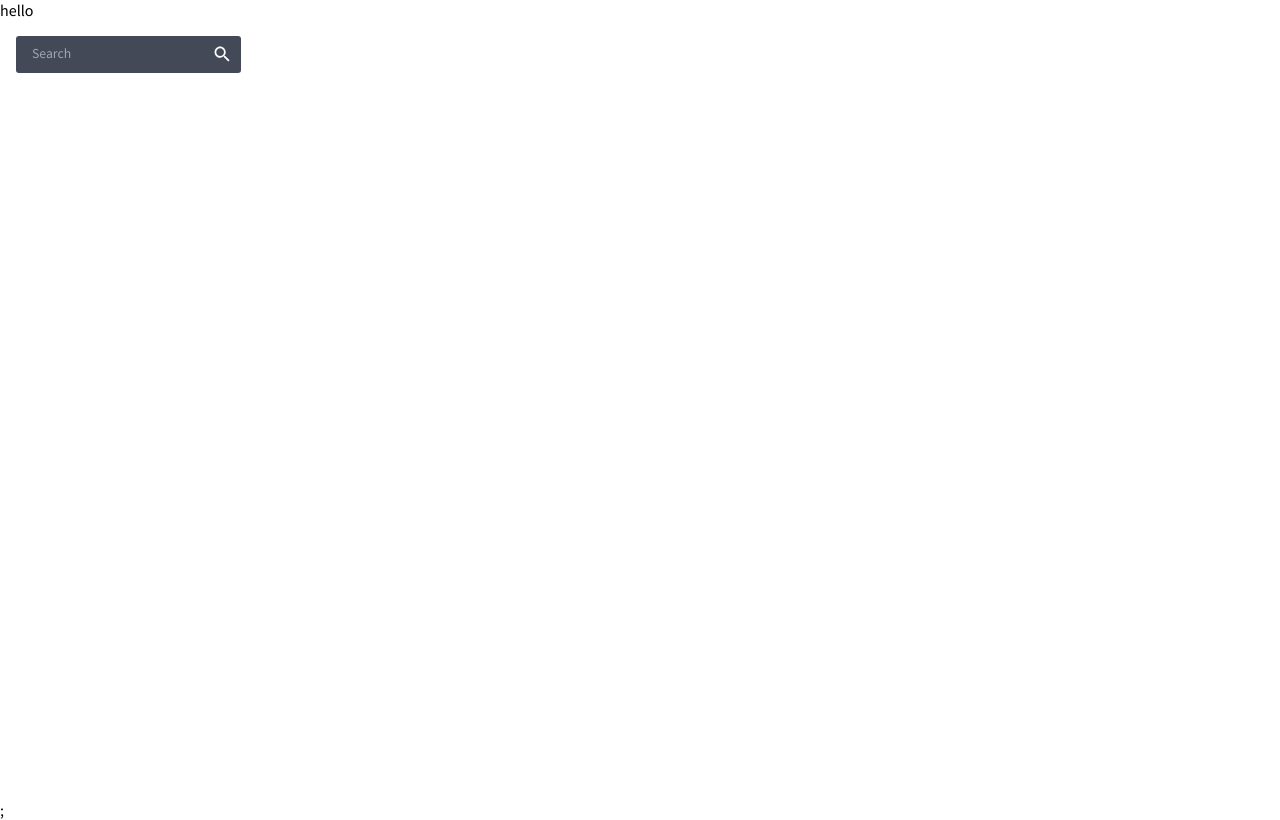
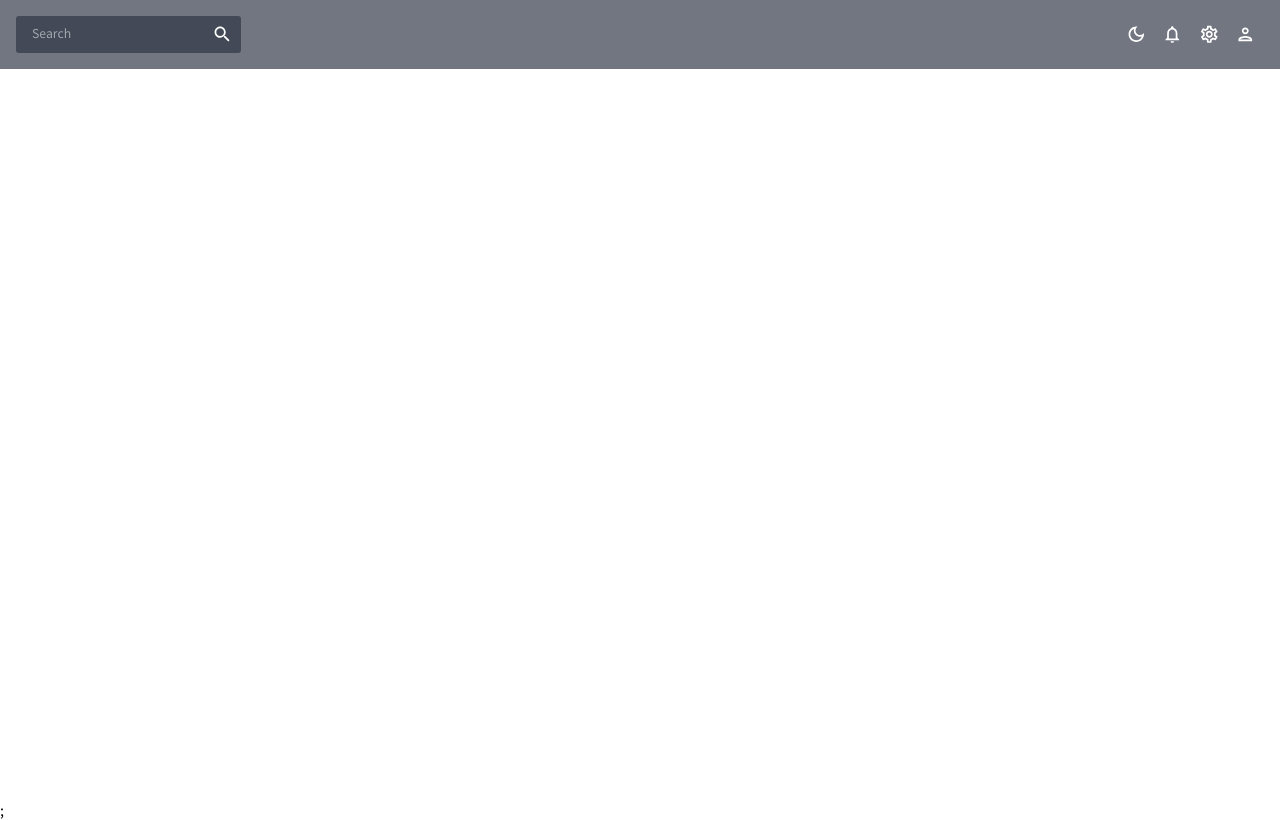
Before and after one commit to maggiekami/dashboard, a React (Create React App) app: page / in a window 1280 px wide. Built offline with nearby package versions, Linux system fonts and the light colour scheme.

Commit message:
fix backg color

```diff
--- a/src/App.js
+++ b/src/App.js
@@ -10,7 +10,6 @@ function App() {
       <ThemeProvider theme={theme}>
         <div className="app">
           <main className="content">
-            <div>hello</div>
             <Topbar />
           </main>
         </div>
--- a/src/scenes/global/Topbar.jsx
+++ b/src/scenes/global/Topbar.jsx
@@ -1,7 +1,7 @@
 import React from "react";
 import { Box, IconButton, useTheme } from "@mui/material";
 import { useContext } from "react";
-import { ColorModeContext, tokens } from "../../theme";
+import { ColorModeContext, useMode, tokens } from "../../theme";
 import InputBase from "@mui/material/InputBase";
 
 import LightModeOutlinedIcon from "@mui/icons-material/LightModeOutlined";
@@ -18,7 +18,13 @@ const Topbar = () => {
 
   return (
     <>
-      <Box display="flex" justifyContent="space-between" p={2}>
+      <Box
+        display="flex"
+        justifyContent="space-between"
+        p={2}
+        // zmien tu na jakis kolor
+        backgroundColor={colors.primary[300]}
+      >
         <Box
           display="flex"
           backgroundColor={colors.primary[400]}
```
